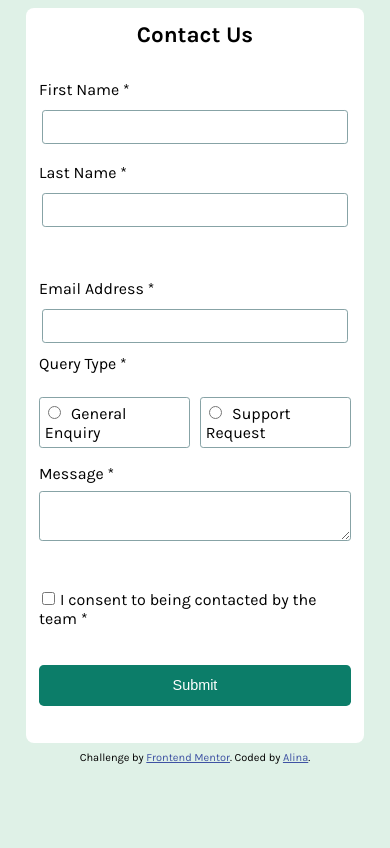
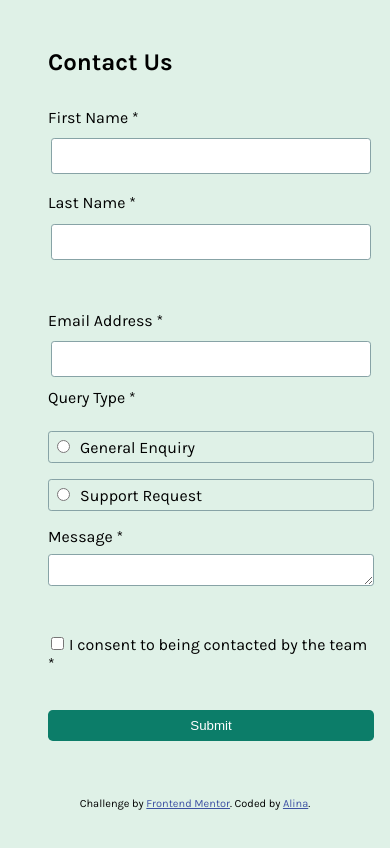
Before and after one commit to lina98st/contact-form, a React (Vite) app: page / in a window 390 px wide. Shown: the top 848 px of the page. Built offline with nearby package versions, Linux system fonts and the light colour scheme.

Commit message:
Update App.css

```diff
--- a/src/App.css
+++ b/src/App.css
@@ -206,62 +206,45 @@ input {
 
 /*Mobile Ansicht*/
 
-/* Mobile Ansicht: Formular schmal mit Feldern untereinander */
 @media (max-width: 768px) {
   body {
-    padding: 0;
-    margin: 0;
-    background-color: var(--green-200);
-    display: flex;
-    justify-content: center;
-    align-items: center;
+      flex-direction: column;
+      align-items: center;
+      padding: 1rem;
+      box-sizing: border-box;
   }
 
   form {
-    width: 90%; /* Formular ist schmal mit sichtbarem Hintergrund an den Seiten */
-    margin: 1rem auto; /* Zentriert mit Abstand oben/unten */
-    padding: 1rem;
-    border-radius: 0.5rem; /* Leicht abgerundete Ecken */
-    box-sizing: border-box;
-    background: var(--white);
+      margin: 1rem;
+      padding: 1rem;
+      width: 100%;
+      max-width: 400px;
+      box-sizing: border-box;
   }
 
   .form-row {
-    flex-direction: column; /* Stapelt Felder untereinander */
-    gap: 1rem; /* Abstand zwischen Feldern */
+      flex-direction: column;
+      gap: 1rem;
   }
 
-  .form-group, .RadioStyle, .message-container, .button-container {
-    width: 100%; /* Breite der Felder */
+  .mailField,
+  .message-container,
+  .RadioStyle,
+  .button-container {
+      flex-direction: column;
+      gap: 1rem;
+  }
+
+  .radio-container {
+      width: 100%;
+      margin: 0;
+  }
+
+  textarea#message {
+      height: 6rem;
   }
 
   button {
-    padding: 1rem;
-    font-size: 1rem;
+      width: 100%;
   }
 }
-
-/* Sehr kleine Bildschirme */
-@media (max-width: 480px) {
-  form {
-    width: 95%; /* Noch schmaler für sehr kleine Bildschirme */
-    margin: 0.5rem auto;
-    padding: 0.8rem;
-    border-radius: 0.5rem;
-  }
-
-  h2 {
-    font-size: 1.4rem;
-    text-align: center; /* Überschrift zentrieren */
-  }
-
-  input, textarea {
-    font-size: 0.9rem;
-    padding: 0.5rem;
-  }
-
-  button {
-    font-size: 0.9rem;
-    padding: 0.8rem;
-  }
-}
```
